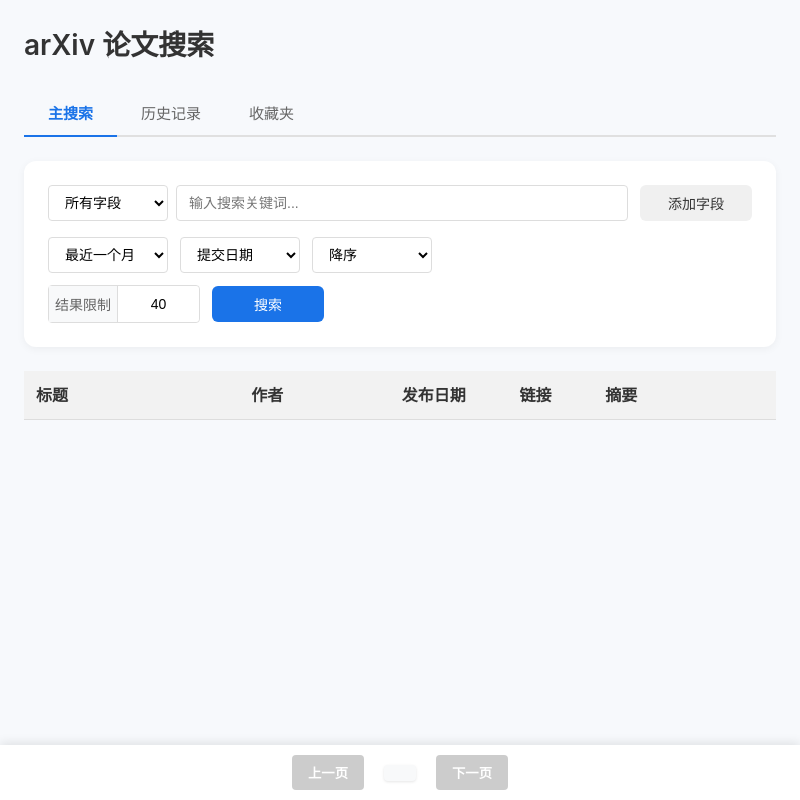
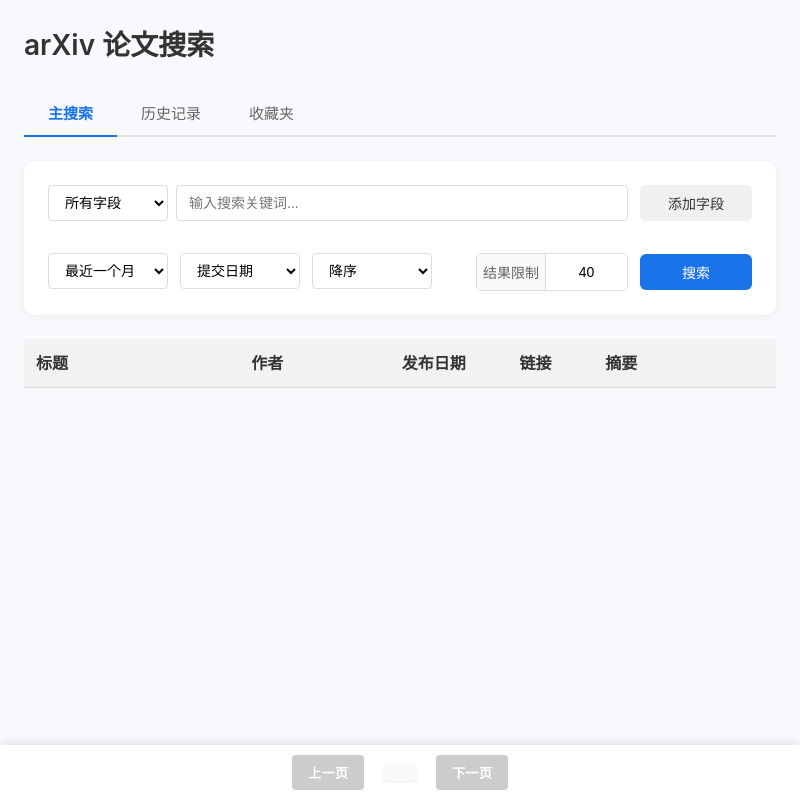
Before and after one commit to Designer-Awei/electron-paper, an Electron app: page index.html in a window 800 px wide. Drawn offline with Linux system fonts and the light colour scheme; no server answers.

Commit message:
V 1.1.3
优化界面布局——“行距问题”

```diff
--- a/index.html
+++ b/index.html
@@ -37,6 +37,7 @@
             position: relative;
             box-sizing: border-box;
             flex-wrap: nowrap;
+            margin-bottom: 8px;
         }
         .search-group {
             display: grid;
@@ -282,10 +283,11 @@
         #additionalFields {
             display: flex;
             flex-direction: column;
-            gap: 10px;
+            gap: 8px;
             width: 100%;
             position: relative;
             overflow-x: hidden;
+            margin-bottom: 8px;
         }
         table {
             width: 100%;
@@ -397,11 +399,31 @@
         }
         .search-options {
             display: flex;
+            align-items: flex-start; /* 从顶部对齐，便于垂直堆叠 */
+            gap: 16px; /* 增加间距 */
+            flex-wrap: wrap; /* 允许换行 */
+            justify-content: space-between; /* 两端对齐 */
+            margin-top: 16px;
+        }
+
+        /* 添加过滤器选择容器，确保不换行 */
+        .filter-row {
+            display: flex;
             align-items: center;
             gap: 12px;
-            flex-wrap: wrap;
-            justify-content: space-between;
+            white-space: nowrap;
+            flex-wrap: nowrap;
+            min-width: 380px;
+            flex-shrink: 0; /* 防止缩小 */
+            overflow-x: auto; /* 当空间不足时允许滚动 */
+            padding-bottom: 2px; /* 为可能的滚动条预留空间 */
+            width: auto; /* 让宽度自适应内容 */
         }
+
+        .filter-row select {
+            flex-shrink: 0; /* 防止选择器被压缩 */
+        }
+
         input.search-input {
             min-width: 0;
             width: 100%;
@@ -577,6 +599,18 @@
             color: #ffc107;
             font-size: 20px;
         }
+
+        /* 在窄屏幕下调整搜索选项布局 */
+        @media (max-width: 768px) {
+            .search-options {
+                flex-direction: column; /* 窄屏幕下垂直排列 */
+                align-items: stretch; /* 拉伸子元素填充容器 */
+            }
+
+            .control-group {
+                margin-top: 8px; /* 添加上边距 */
+            }
+        }
     </style>
 </head>
 <body>
@@ -613,6 +647,7 @@
         </div>
         <div id="additionalFields"></div>
         <div class="search-options">
+            <div class="filter-row">
                 <select id="timeRange">
                     <option value="all_time">所有时间</option>
                     <option value="last_month" selected>最近一个月</option>
@@ -620,7 +655,6 @@
                     <option value="last_6_months">最近六个月</option>
                     <option value="last_year">最近一年</option>
                 </select>
-            <div class="sort-group">
                 <select id="sortBy">
                     <option value="submittedDate">提交日期</option>
                     <option value="relevance">相关度</option>
```
Lines whose indentation alone changed are shown as unchanged.
